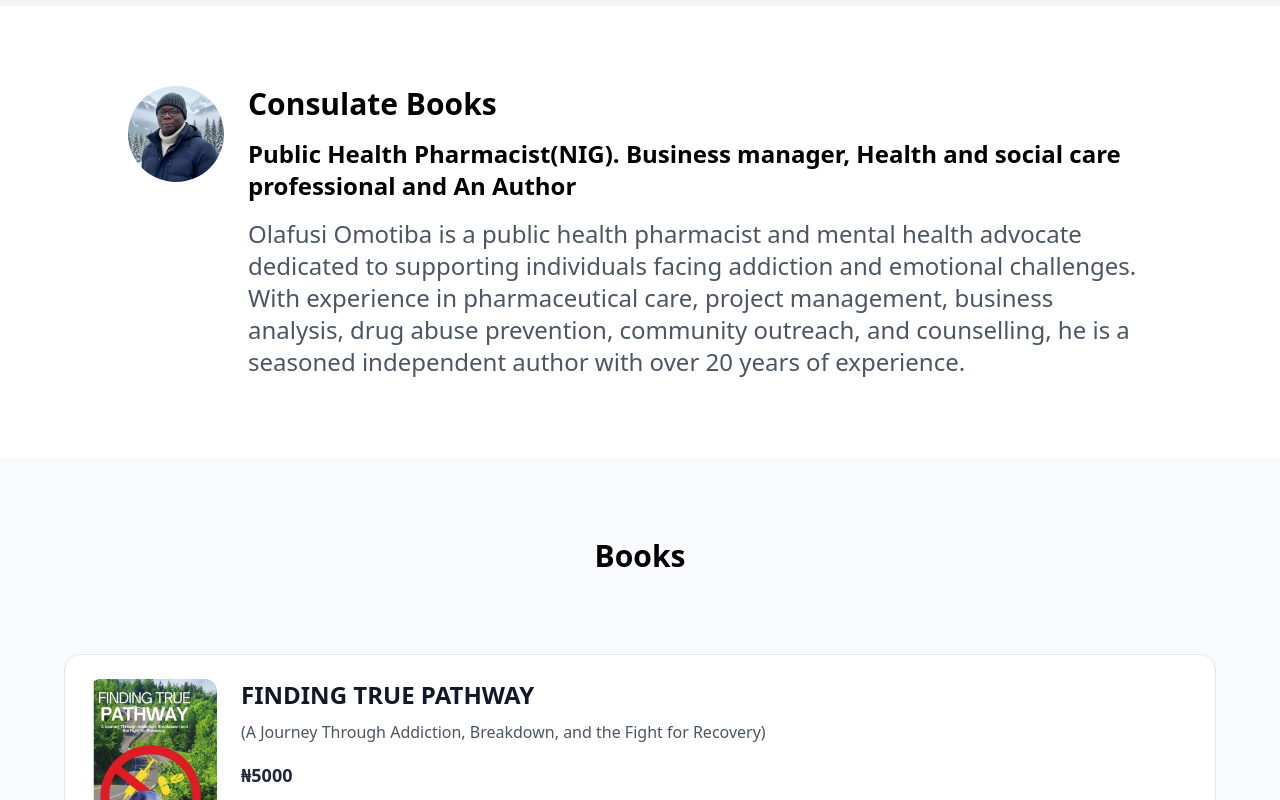
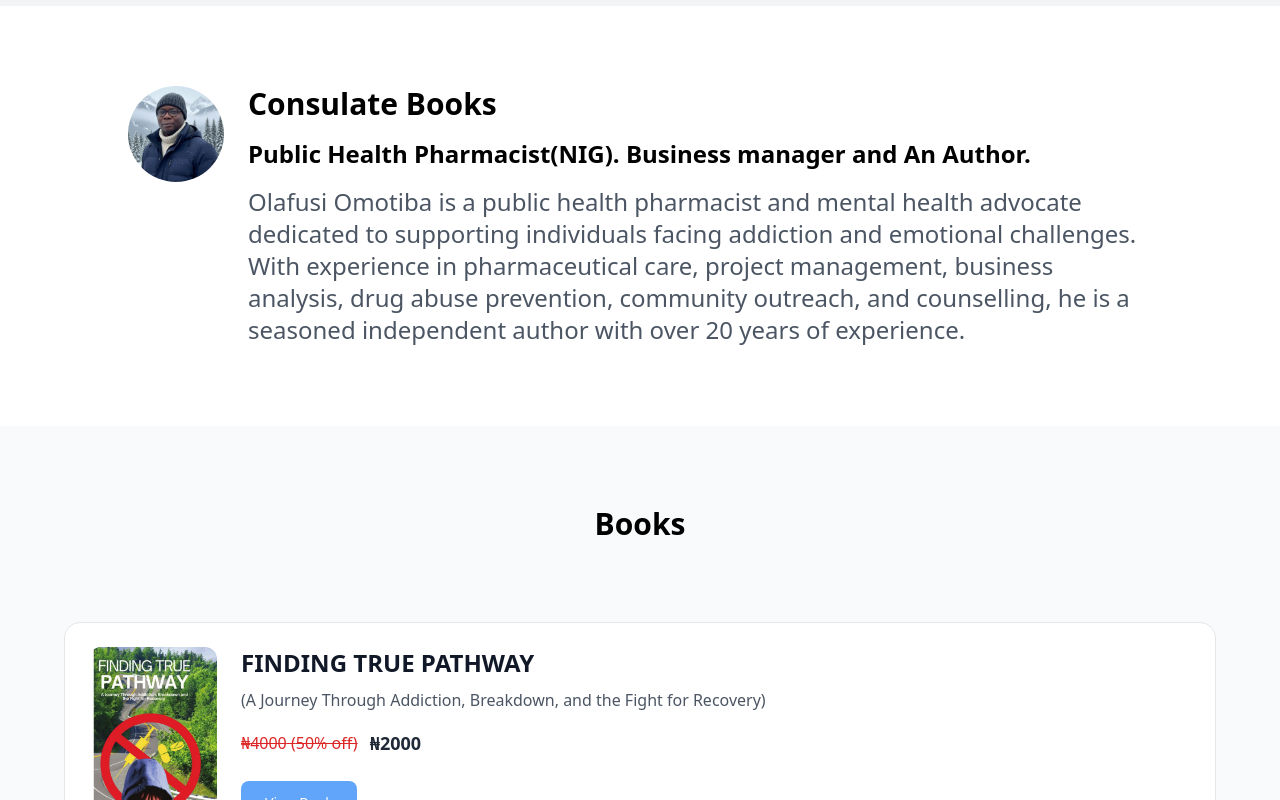
Before and after one commit to Ayo-Adedeji/Consulate-books, a React (Vite) app: page / in a window 1280 px wide. Shown: the part 420-1220 px from the top of the page. Built offline with nearby package versions, Linux system fonts and the light colour scheme.

Commit message:
new commit

```diff
--- a/src/components/BookCard.jsx
+++ b/src/components/BookCard.jsx
@@ -1,6 +1,12 @@
-import { Link } from "react-router-dom";
+export default function BookCard({ book }) {
+  // Determine which format to show price for (prefer ebook if available)
+  const format = book.prices.ebook ? "ebook" : "hardcopy";
+  const originalPrice = book.prices[format].original;
+  const discountedPrice = book.prices[format].discounted;
+  const discountPercent = Math.round(
+    ((originalPrice - discountedPrice) / originalPrice) * 100
+  );
 
-export default function BookCard({ book }) {
   return (
     <div className="mt-20 border rounded-2xl p-6 flex flex-col sm:flex-row gap-6 items-start hover:shadow-xl transition-shadow duration-300 bg-white">
 
@@ -22,17 +28,23 @@ export default function BookCard({ book }) {
             {book.shortDescription}
           </p>
 
-          <p className="font-semibold text-lg text-gray-800">
-            ₦{book.price}
-          </p>
+          {/* Price Display */}
+          <div className="flex items-center gap-3">
+            <span className="text-red-600 line-through">
+              ₦{originalPrice} ({discountPercent}% off)
+            </span>
+            <span className="font-semibold text-lg text-gray-800">
+              ₦{discountedPrice}
+            </span>
+          </div>
         </div>
 
-        <Link
-          to={`/book/${book.id}`}
+        <a
+          href={`/book/${book.id}`}
           className="self-start mt-6 rounded-lg bg-primary text-white px-6 py-3 font-medium text-sm hover:bg-primaryHover transition-colors"
         >
           View Book
-        </Link>
+        </a>
       </div>
     </div>
   );
--- a/src/components/Footer.jsx
+++ b/src/components/Footer.jsx
@@ -9,7 +9,7 @@ export default function Footer() {
           <p>Sample Book Three</p>
         </div>
         <div>
-          <p className="text-footerText">Lorem ipsum dolor sit amet, consectetur adipiscing elit.</p>
+          <p className="text-footerText">Knowledge! The bedrock for Wisdom.</p>
         </div>
       </div>
     </footer>
--- a/src/components/Navbar.jsx
+++ b/src/components/Navbar.jsx
@@ -1,18 +1,18 @@
-import { Link } from "react-router-dom";
+
 import consulate from "../assets/consulate.png"; // Replace with your actual image path
 
 export default function Navbar() {
   return (
     <nav className="bg-primary text-white px-6 py-4 flex items-center gap-3 fixed top-0 left-0 w-full z-50 shadow-md">
       {/* Logo */}
-      <Link to="/" className="flex items-center gap-3">
+      <a href="/" className="flex items-center gap-3">
         <img
           src={consulate}
           alt="Consulate Books Logo"
           className="w-10 h-10 rounded-full object-cover"
         />
         <span className="text-xl font-bold">Consulate Books</span>
-      </Link>
+      </a>
     </nav>
   );
 }
--- a/src/data/books.js
+++ b/src/data/books.js
@@ -2,14 +2,16 @@ import ftpCover from "../assets/ftp.jpg";
 import bnameCover from "../assets/bname.jpg";
 import lwlCover from "../assets/lwl.jpg";
 import tpgCover from "../assets/tpg.jpg";
-
 
 export const books = [
   {
     id: "finding-true-pathway",
     title: "FINDING TRUE PATHWAY",
     author: "Olafusi Omotiba",
-    price: 5000,
+    prices: {
+      ebook: { original: 4000, discounted: 2000 },
+      hardcopy: { original: 6500, discounted: 5000 },
+    },
     currency: "NGN",
     shortDescription:
       "(A Journey Through Addiction, Breakdown, and the Fight for Recovery)",
@@ -22,15 +24,18 @@ His descent is subtle, relatable, and painfully real. His climb back is slow, ho
 
 More than a story about addiction, this book is a reminder that recovery is not just the removal of a substance—it is the rediscovery of self. It speaks to anyone who has ever felt lost inside their own life, weighed down by silence, exhaustion, or regret.
 If you find yourself in these pages, may you also find comfort, clarity, and the possibility of beginning again. A story not of perfection—but of transformation.`,
-    cover: ftpCover
+    cover: ftpCover,
   },
   {
     id: "bible-names",
     title: "BIBLE NAMES WORD SEARCH",
     author: "Olafusi Omotiba",
-    price: 5000,
+    prices: {
+      hardcopy: { original: 7000, discounted: 5000 }, // Ebook not available
+    },
     currency: "NGN",
-    shortDescription: "Bible words search puzzles with biblical names, bible characters, Christian names, faith based learning and good for Sunday school buyers.6 x9 size, 66 puzzles. Very good search words puzzle.",
+    shortDescription:
+      "Bible words search puzzles with biblical names, bible characters, Christian names, faith based learning and good for Sunday school buyers.6 x9 size, 66 puzzles. Very good search words puzzle.",
     description: `About The Book
 Discover names in the Bible: One Puzzle at a Time
 Explore the rich names and characters of Scripture with this engaging Bible Names Word Search Puzzle Book. From Genesis to Revelation, this book helps you learn both well-known and often overlooked biblical names through a fun, interactive, and meaningful puzzle experience.
@@ -54,15 +59,18 @@ This book is ideal for:
 It also makes a thoughtful Christian gift for birthdays, holidays, church events, or anyone who enjoys Bible-based activities.
 Strengthen your knowledge of Scripture, enjoy hours of puzzle-solving fun, and grow spiritually—one Bible name at a time.
 A meaningful resource for individuals, families, churches, and faith-based organizations.`,
-    cover: bnameCover
+    cover: bnameCover,
   },
   {
     id: "love-without-borders",
     title: "LOVE WITHOUT BORDERS",
     author: "Olafusi Omotiba",
-    price: 5000,
+    prices: {
+      hardcopy: { original: 7000, discounted: 5000 }, // Ebook not available
+    },
     currency: "NGN",
-    shortDescription: "Valentine Word Search Inspired By Cultures Around the World Puzzle Book for Adults, teens, educators, and gift buyers, 6x9 ... Love Through Relaxing and Thoughtful Word.",
+    shortDescription:
+      "Valentine Word Search Inspired By Cultures Around the World Puzzle Book for Adults, teens, educators, and gift buyers, 6x9 ... Love Through Relaxing and Thoughtful Word.",
     description: `About The Book
 Love Without Borders
 Valentine Word Search Inspired by Cultures Around the World
@@ -111,17 +119,21 @@ Encourages focus, relaxation, and mindful entertainment
 Whether you love learning about different cultures, enjoy word puzzles, or want a Valentine activity that feels intentional and original, Love Without Borders offers a refreshing alternative to ordinary holiday puzzle books.
 
 Slow down, explore love beyond borders, and enjoy a more thoughtful Valentine puzzle experience.`,
-    cover:lwlCover
-
+    cover: lwlCover,
   },
-   {
+  {
     id: "practical-guide",
-    title: "The Practical Guide for Care and Support Workers in Health and Social Care.",
+    title:
+      "The Practical Guide for Care and Support Workers in Health and Social Care.",
     author: "Olafusi Omotiba",
-    price: 5000,
+    prices: {
+      ebook: { original: 13000, discounted: 7000 },
+      hardcopy: { original: 20000, discounted: 10000 },
+    },
     currency: "NGN",
-    shortDescription: "(Enhancing skills, Avoiding Mistakes, Delivering Outstanding Care).",
-    description:`About The Book
+    shortDescription:
+      "(Enhancing skills, Avoiding Mistakes, Delivering Outstanding Care).",
+    description: `About The Book
 The Practical Guide for Care and Support Workers in Health and Social Care is a hands-on, good resource for anyone working in frontline care roles. It is written for real-world practice, not theory focused on what care workers actually face day to day and how to handle it safely, ethically, and professionally.
 
 This book covers the full scope of modern care work, from understanding your role and communicating effectively, to managing challenging behaviour, safeguarding vulnerable adults, handling medication, supporting mental health, and delivering dignified end-of-life care. Each chapter breaks down complex responsibilities into clear, practical guidance that can be applied immediately on the job.
@@ -133,10 +145,7 @@ The book also addresses often-overlooked areas such as cultural competence, self
 Whether you are new to health and social care or an experienced worker looking to sharpen your practice, this guide is designed to improve care quality, reduce errors, and support professional growth. It is equally valuable for care assistants, support workers, senior carers, students, and anyone preparing for training, assessments, or inspections.
 
 Clear, practical, and grounded in real experience, this book is a reliable reference for delivering safe, compassionate, and professional care in today’s demanding care environments.
-Until you get a copy, you will not know how details this book is. Grab your copy now
-
-`,
-    cover:tpgCover
-
-  }
+Until you get a copy, you will not know how details this book is. Grab your copy now.`,
+    cover: tpgCover,
+  },
 ];
--- a/src/pages/Checkout.jsx
+++ b/src/pages/Checkout.jsx
@@ -8,13 +8,13 @@ const DELIVERY_FEES = {
   ogun: 2000,
   southwest: 4000,
   north: 5000,
-  uk: 15000
+  uk: 15000,
 };
 
 export default function Checkout() {
   const { id } = useParams();
   const navigate = useNavigate();
-  const book = books.find(b => b.id === id);
+  const book = books.find((b) => b.id === id);
 
   const [purchaseType, setPurchaseType] = useState("ebook");
   const [state, setState] = useState("");
@@ -27,10 +27,20 @@ export default function Checkout() {
     setDeliveryFee(DELIVERY_FEES[value] || 0);
   };
 
+  const getOriginalPrice = () => book.prices[purchaseType]?.original || 0;
+  const getDiscountedPrice = () => book.prices[purchaseType]?.discounted || getOriginalPrice();
+
   const totalAmount =
-    purchaseType === "ebook"
-      ? book.price
-      : book.price + deliveryFee;
+    purchaseType === "hardcopy"
+      ? getDiscountedPrice() + deliveryFee
+      : getDiscountedPrice();
+
+  const getPercentageOff = () => {
+    const original = getOriginalPrice();
+    const discounted = getDiscountedPrice();
+    if (original === discounted) return null;
+    return Math.round(((original - discounted) / original) * 100);
+  };
 
   const payWithPaystack = (e) => {
     e.preventDefault();
@@ -45,22 +55,18 @@ export default function Checkout() {
     const phone = e.target.phone?.value || "";
     const address = e.target.address?.value || "";
 
-  // Build the delivery message dynamically
     const deliveryMessage =
       purchaseType === "ebook"
         ? `Thank you for choosing this book and taking the time to read it. I hope it challenged, informed, or inspired you in a meaningful way. If it did, don’t stop — your voice matters. Share the book with others, recommend it, leave a review, or talk about it online or in your community. That support is what keeps ideas alive and helps this work reach the readers who need it next.`
         : `Your hard copy will be shipped to the address you provided. Thank you for choosing this book and taking the time to read it. I hope it challenged, informed, or inspired you in a meaningful way. If it did, don’t stop — your voice matters. Share the book with others, recommend it, leave a review, or talk about it online or in your community. That support is what keeps ideas alive and helps this work reach the readers who need it next.`;
 
     const handler = window.PaystackPop.setup({
-    key: import.meta.env.VITE_PAYSTACK_TEST_KEY || "pk_test_XXXXXXXXXXXXXXXX",
+      key: import.meta.env.VITE_PAYSTACK_TEST_KEY || "pk_live_XXXXXXXXXXXXXXXX",
       email,
       amount: totalAmount * 100,
       currency: "NGN",
       callback: function () {
-
-      /* ============================
-         📧 EMAIL TO BUYER
-      ============================ */
+        // Email to Buyer
         emailjs.send(
           "service_q8o2kpq",
           "template_wp7nkoz",
@@ -70,14 +76,12 @@ export default function Checkout() {
             purchase_type: purchaseType,
             amount: `₦${totalAmount}`,
             delivery_fee: purchaseType === "hardcopy" ? `₦${deliveryFee}` : "N/A",
-          delivery_message: deliveryMessage // ✅ Added here
+            delivery_message: deliveryMessage,
           },
           "GFNcO2hqHL5f86mOw"
         );
 
-      /* ============================
-         📧 EMAIL TO ADMIN
-      ============================ */
+        // Email to Admin
         emailjs.send(
           "service_q8o2kpq",
           "template_8jg8bik",
@@ -89,7 +93,7 @@ export default function Checkout() {
             phone: phone || "N/A",
             address: address || "E-book order",
             state: state || "N/A",
-          total: `₦${totalAmount}`
+            total: `₦${totalAmount}`,
           },
           "GFNcO2hqHL5f86mOw"
         );
@@ -120,13 +124,13 @@ Delivery Fee: ₦${deliveryFee}`
         navigate("/success", {
           state: {
             bookTitle: book.title,
-          purchaseType
-        }
+            purchaseType,
+          },
         });
       },
       onClose: function () {
         alert("Payment cancelled");
-    }
+      },
     });
 
     handler.openIframe();
@@ -135,7 +139,6 @@ Delivery Fee: ₦${deliveryFee}`
   return (
     <div className="bg-gray-50 min-h-screen py-20 px-6">
       <div className="max-w-5xl mx-auto bg-white rounded-2xl shadow-lg p-8 grid md:grid-cols-2 gap-10">
-
         {/* LEFT */}
         <div>
           <img src={book.cover} alt={book.title} className="w-48 rounded-xl shadow mb-6" />
@@ -143,16 +146,31 @@ Delivery Fee: ₦${deliveryFee}`
           <p className="text-gray-500">by {book.author}</p>
 
           <div className="mt-6 space-y-2 border-t pt-4">
+            {book.prices[purchaseType] ? (
+              <>
                 <div className="flex justify-between">
-              <span>Book price</span>
-              <span>₦{book.price}</span>
+                  <span>Original Price</span>
+                  <span className="line-through text-red-500">
+                    ₦{getOriginalPrice()}{" "}
+                    {getPercentageOff() ? `${getPercentageOff()}% off` : ""}
+                  </span>
                 </div>
+                <div className="flex justify-between font-semibold text-lg">
+                  <span>Price</span>
+                  <span>₦{getDiscountedPrice()}</span>
+                </div>
+              </>
+            ) : (
+              <p className="text-gray-500 font-semibold">E-book not available</p>
+            )}
+
             {purchaseType === "hardcopy" && (
               <div className="flex justify-between">
                 <span>Delivery</span>
                 <span>₦{deliveryFee}</span>
               </div>
             )}
+
             <div className="flex justify-between font-semibold text-lg">
               <span>Total</span>
               <span>₦{totalAmount}</span>
@@ -163,6 +181,7 @@ Delivery Fee: ₦${deliveryFee}`
         {/* RIGHT */}
         <div>
           <div className="flex gap-4 mb-6">
+            {book.prices.ebook && (
               <button
                 type="button"
                 onClick={() => setPurchaseType("ebook")}
@@ -172,7 +191,8 @@ Delivery Fee: ₦${deliveryFee}`
               >
                 Buy E-Book
               </button>
-
+            )}
+            {book.prices.hardcopy && (
               <button
                 type="button"
                 onClick={() => setPurchaseType("hardcopy")}
@@ -182,6 +202,7 @@ Delivery Fee: ₦${deliveryFee}`
               >
                 Buy Hard Copy
               </button>
+            )}
           </div>
 
           <form onSubmit={payWithPaystack} className="space-y-4">
--- a/src/pages/Home.jsx
+++ b/src/pages/Home.jsx
@@ -35,7 +35,7 @@ export default function Home() {
     <div>
       <h2 className="text-3xl font-semibold mb-4">Consulate Books</h2>
       <h3 className="text-2xl font-semibold mb-4">
-        Public Health Pharmacist(NIG). Business manager, Health and social care professional and An Author
+        Public Health Pharmacist(NIG). Business manager and An Author.
       </h3>
       <p className="text-gray-600 text-2xl whitespace-pre-line">
         Olafusi Omotiba is a public health pharmacist and mental health
```
Also changed, not shown: src/pages/BookDetails.jsx (+7 -7 lines), src/pages/Success.jsx (+3 -4 lines). Lines whose indentation alone changed are shown as unchanged.
